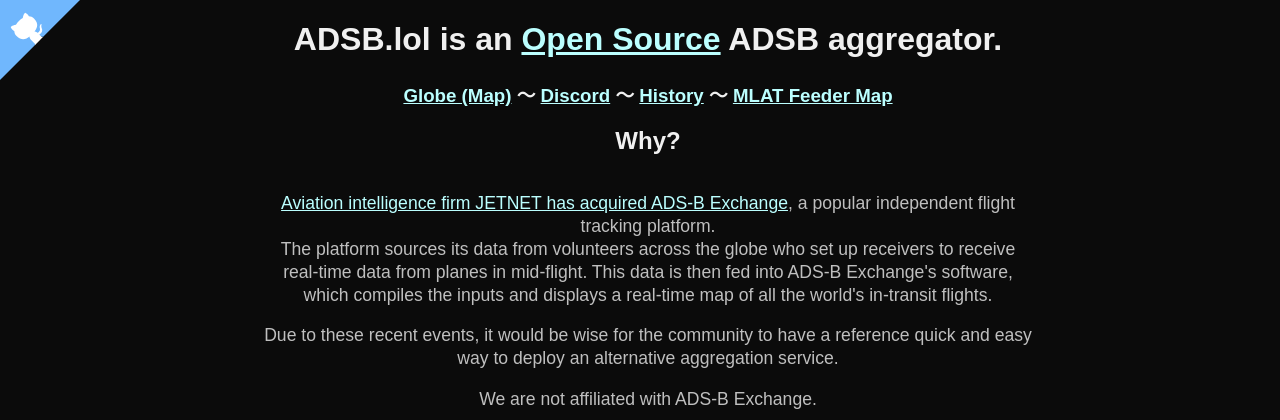
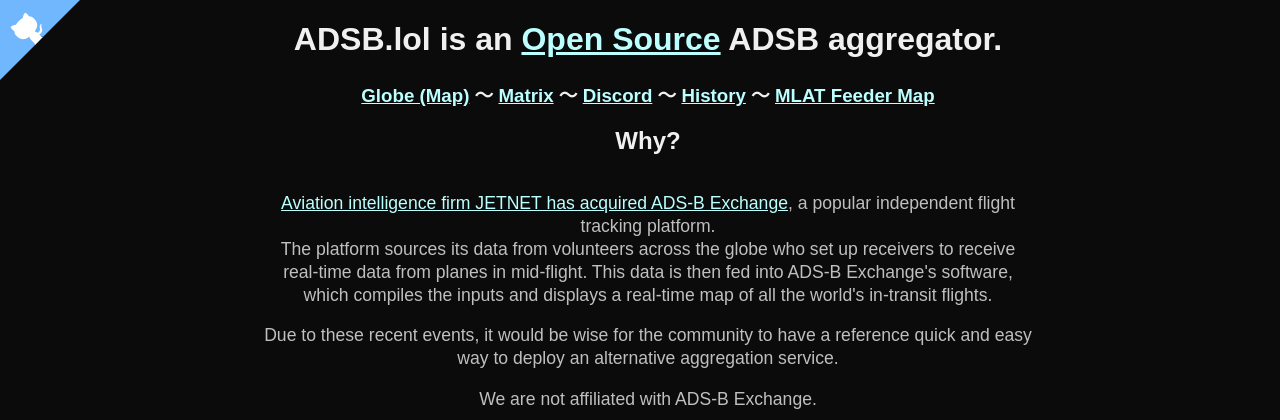
Before and after one commit to adsblol/api, a Python web app: template templates/index.html in a window 1280 px wide. Shown: the top 420 px of the page. Run offline with Jinja, Linux system fonts and the light colour scheme; the template is opened without the code that fills it, so the values that code supplies are empty.

Commit message:
Update index.html
Signed-off-by: katlol <1695469+katlol@users.noreply.github.com>

```diff
--- a/templates/index.html
+++ b/templates/index.html
@@ -71,6 +71,7 @@
         <h1>ADSB.lol is an <a href="https://github.com/adsblol/">Open Source</a> ADSB aggregator.</h1>
         <h3>
             <a href="https://globe.adsb.lol/">Globe (Map)</a> &#12316;
+            <a href="https://matrix.to/#/#adsblol:gatto.club">Matrix</a> &#12316;
             <a href="https://adsb.lol/discord">Discord</a> &#12316;
             <a href="https://history.adsb.lol">History</a> &#12316;
             <a href="https://map.adsb.lol">MLAT Feeder Map</a>
```
